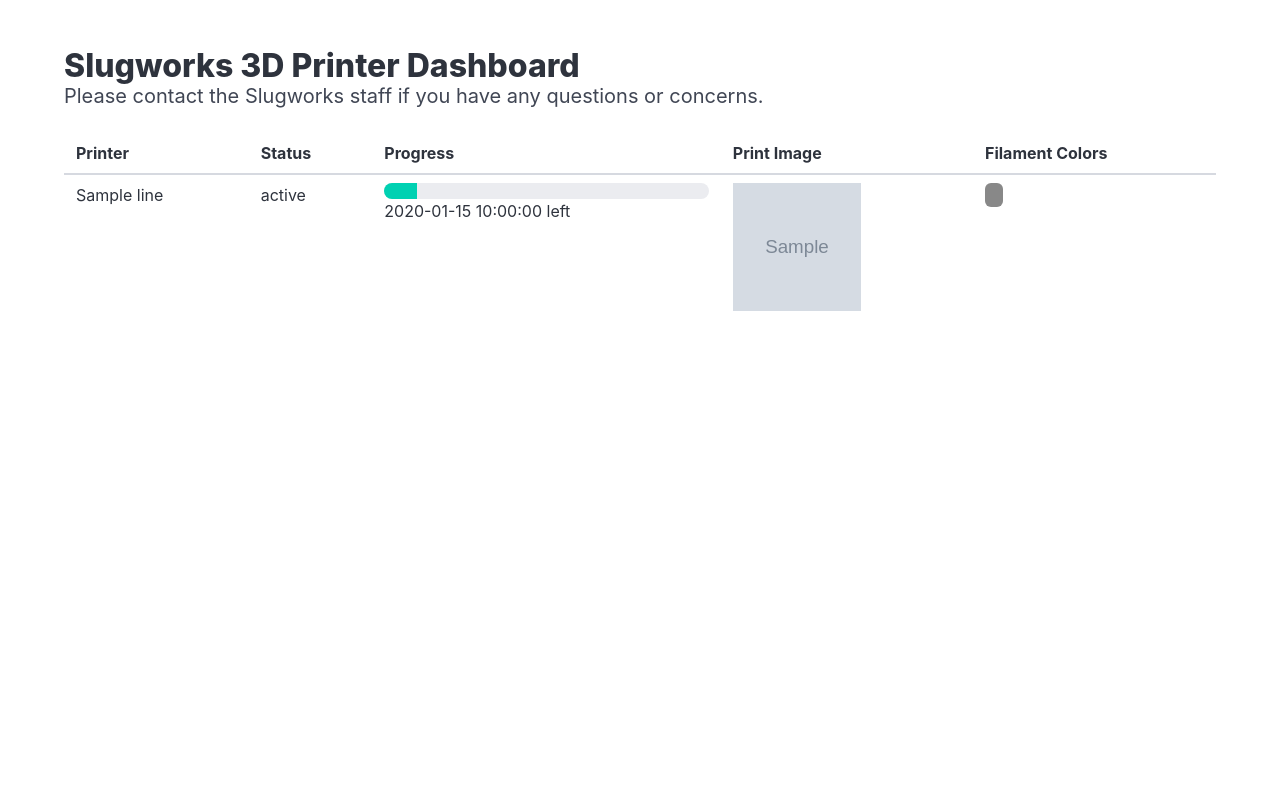
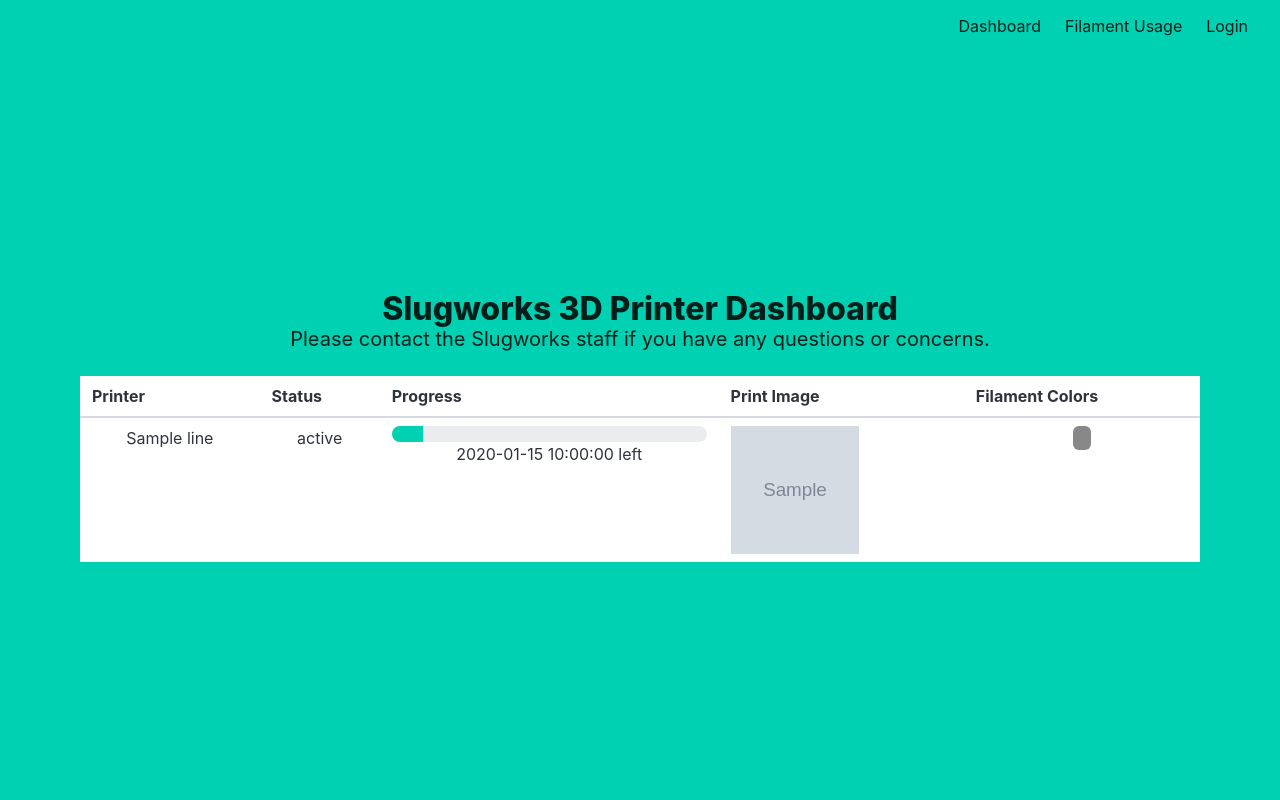
Before and after one commit to ucscslugworks/slugworks-automations, a Flask app: template src/control_old/templates/dashboard.html in a window 1280 px wide. Run offline with Flask 3, Linux system fonts and the light colour scheme; the template is opened without the code that fills it: most values are stand-ins (such as "Sample title", 1, 10 or a date in 2020); grey boxes marked "Sample" are stand-in pictures; parts of the project's set-up code (start-up, migrations or seed data) failed here and were passed over.

Commit message:
restructured html

```diff
--- /dev/null
+++ b/src/bambu_printers/templates/_base.html
@@ -0,0 +1,55 @@
+<!DOCTYPE html>
+<html class="background_img">
+
+<head>
+    <meta charset="utf-8">
+    <meta http-equiv="X-UA-Compatible" content="IE=edge">
+    <meta name="viewport" content="width=device-width, initial-scale=1">
+    <!-- <title>Flask Auth Example</title> -->
+    <link rel="stylesheet" href="https://cdnjs.cloudflare.com/ajax/libs/bulma/1.0.2/css/bulma.min.css" integrity="sha512-RpeJZX3aH5oZN3U3JhE7Sd+HG8XQsqmP3clIbu4G28p668yNsRNj3zMASKe1ATjl/W80wuEtCx2dFA8xaebG5w==" crossorigin="anonymous" referrerpolicy="no-referrer" />
+    <style>
+        html { overflow-y: hidden; }
+    </style>
+    {% block head %}
+    {% endblock %}
+</head>
+
+<body>
+    <section class="hero is-primary is-fullheight">
+        <div class="hero-head">
+            <nav class="navbar">
+                <div class="container is-fluid">
+                    <div id="navbarMenuHeroA" class="navbar-menu">
+                        <div class="navbar-end">
+                            <a href="{{ url_for('dashboard') }}" class="navbar-item">
+                                Dashboard
+                            </a>
+                            <a href="{{ url_for('usage') }}" class="navbar-item">
+                                Filament Usage
+                            </a>
+                            {% if current_user.is_authenticated %}
+                            <a href="{{ url_for('auth.logout') }}" class="navbar-item">
+                                Logout
+                            </a>
+                            {% endif %}
+                            {% if not current_user.is_authenticated %}
+                            <a href="{{ url_for('auth.login') }}" class="navbar-item">
+                                Login
+                            </a>
+                            {% endif %}
+                        </div>
+                    </div>
+                </div>
+            </nav>
+        </div>
+
+        <div class="hero-body">
+            <div class="container has-text-centered is-fluid">
+                {% block content %}
+                {% endblock %}
+            </div>
+        </div>
+    </section>
+</body>
+
+</html>
--- a/src/bambu_printers/templates/dashboard.html
+++ b/src/bambu_printers/templates/dashboard.html
@@ -1,16 +1,10 @@
-<!DOCTYPE html>
-<html>
+{% extends "_base.html" %}
 
-<head>
-    <meta charset="utf-8">
-    <meta name="viewport" content="width=device-width, initial-scale=1">
+{% block head %}
 <title>Slugworks 3D Printer Dashboard</title>
-    <link rel="stylesheet" href="https://cdn.jsdelivr.net/npm/bulma@1.0.2/css/bulma.min.css">
-</head>
+{% endblock %}
 
-<body>
-    <section class="section">
-        <div class="container">
+{% block content %}
 <h1 class="title">
     Slugworks 3D Printer Dashboard
 </h1>
@@ -32,7 +26,8 @@
             <td>{{ line.name }}</td>
             <td>{{ line.status }}</td>
             <td>
-                            <progress class="progress is-primary" value="{{ line.progress }}" max="100">{{ line.progress }}%</progress> {{ line.time }} left
+                <progress class="progress is-primary" value="{{ line.progress }}" max="100">{{ line.progress
+                    }}%</progress> {{ line.time }} left
             </td>
             <td>
                 <img class="image is-square" src="{{ line.cover }}" alt="{{ line.name }}" style="height: 128px;">
@@ -46,8 +41,4 @@
         {% endfor %}
     </tbody>
 </table>
-        </div>
-    </section>
-</body>
-
-</html>
+{% endblock %}
```
Lines whose indentation alone changed are shown as unchanged.
